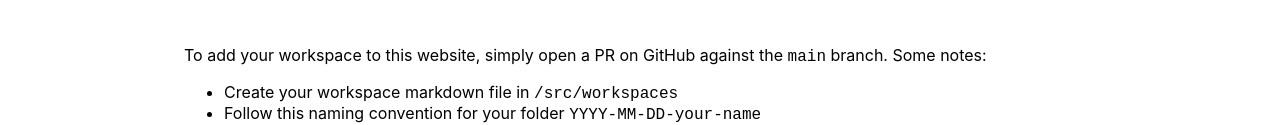
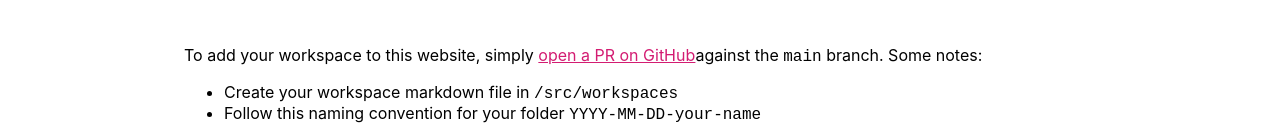
Before and after one commit to markconroy/dev-workspaces, a Gatsby site: page /add in a window 1280 px wide. Shown: the part 220-345 px from the top of the page. Built offline with nearby package versions, Linux system fonts and the light colour scheme; Gatsby itself is replaced by a stand-in of ours.

Commit message:
add notes for how to add a workspace

```diff
--- a/src/pages/add.js
+++ b/src/pages/add.js
@@ -19,7 +19,10 @@ export default function AddPage() {
         <AddPageStyles className="layout-contained padding-horizontal">
           <h1>Add Your Workspace</h1>
           <p>
-            To add your workspace to this website, simply open a PR on GitHub
+            To add your workspace to this website, simply{' '}
+            <a href="https://github.com/markconroy/dev-workspaces">
+              open a PR on GitHub
+            </a>
             against the <code>main</code> branch. Some notes:
           </p>
           <ul>
```
Also changed, not shown: README.md.
